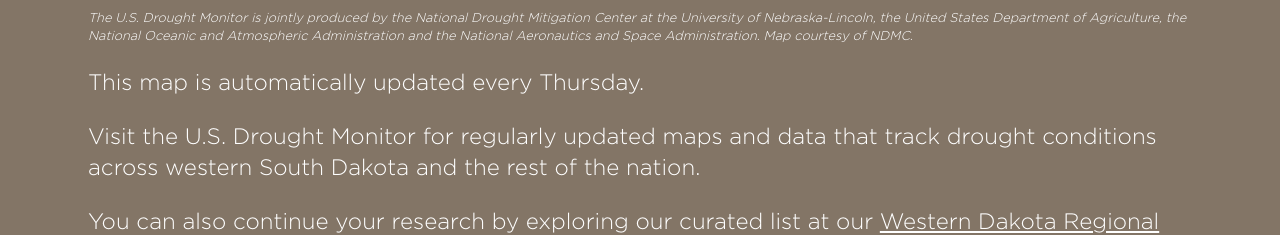
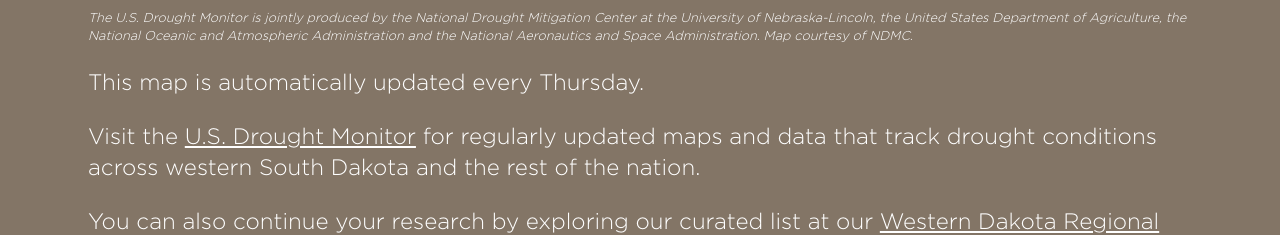
Before and after one commit to evergreendev/just-add-water-v2, a website built with webpack: page index.html in a window 1280 px wide. Shown: the part 2880-3115 px from the top of the page. Built offline with nearby package versions, Linux system fonts and the light colour scheme.

Commit message:
Add link to U.S. Drought Monitor for improved user accessibility

```diff
--- a/index.html
+++ b/index.html
@@ -105,7 +105,7 @@
   </p>
     <p>This map is automatically updated every Thursday.</p>
 
-    <p>Visit the U.S. Drought Monitor for regularly updated maps and data that track drought conditions across western South Dakota and the rest of the nation.</p>
+    <p>Visit the <a href="https://droughtmonitor.unl.edu/CurrentMap/StateDroughtMonitor.aspx?SD">U.S. Drought Monitor</a> for regularly updated maps and data that track drought conditions across western South Dakota and the rest of the nation.</p>
     <p>You can also continue your research by exploring our curated list at our <a href="https://wdrws.org/western-dakota-regional-water-watch">Western Dakota Regional Water
       Watch</a> where you’ll find real-time forecasts, climate trends, regional insights, and more.</p>
 
```
